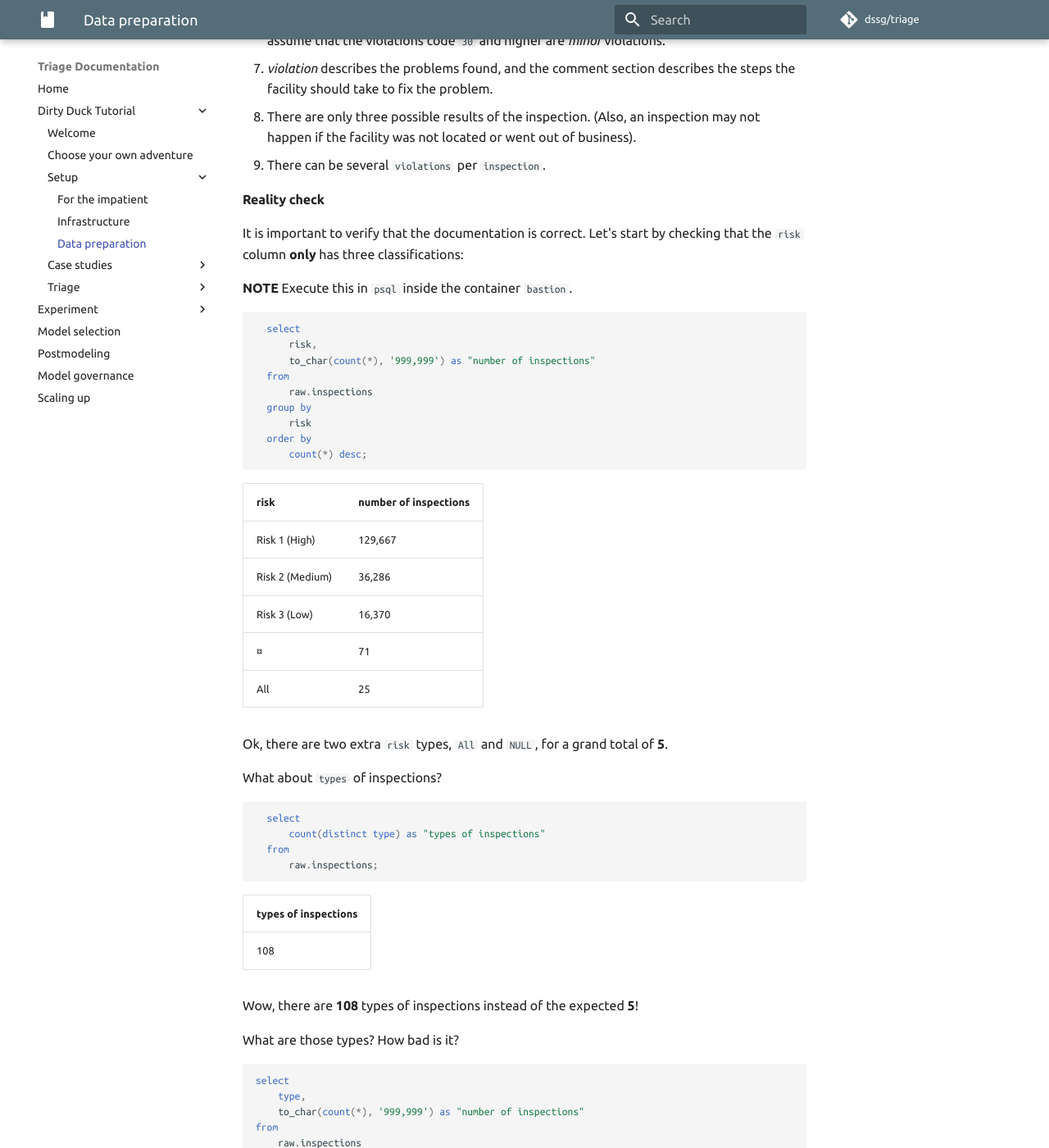
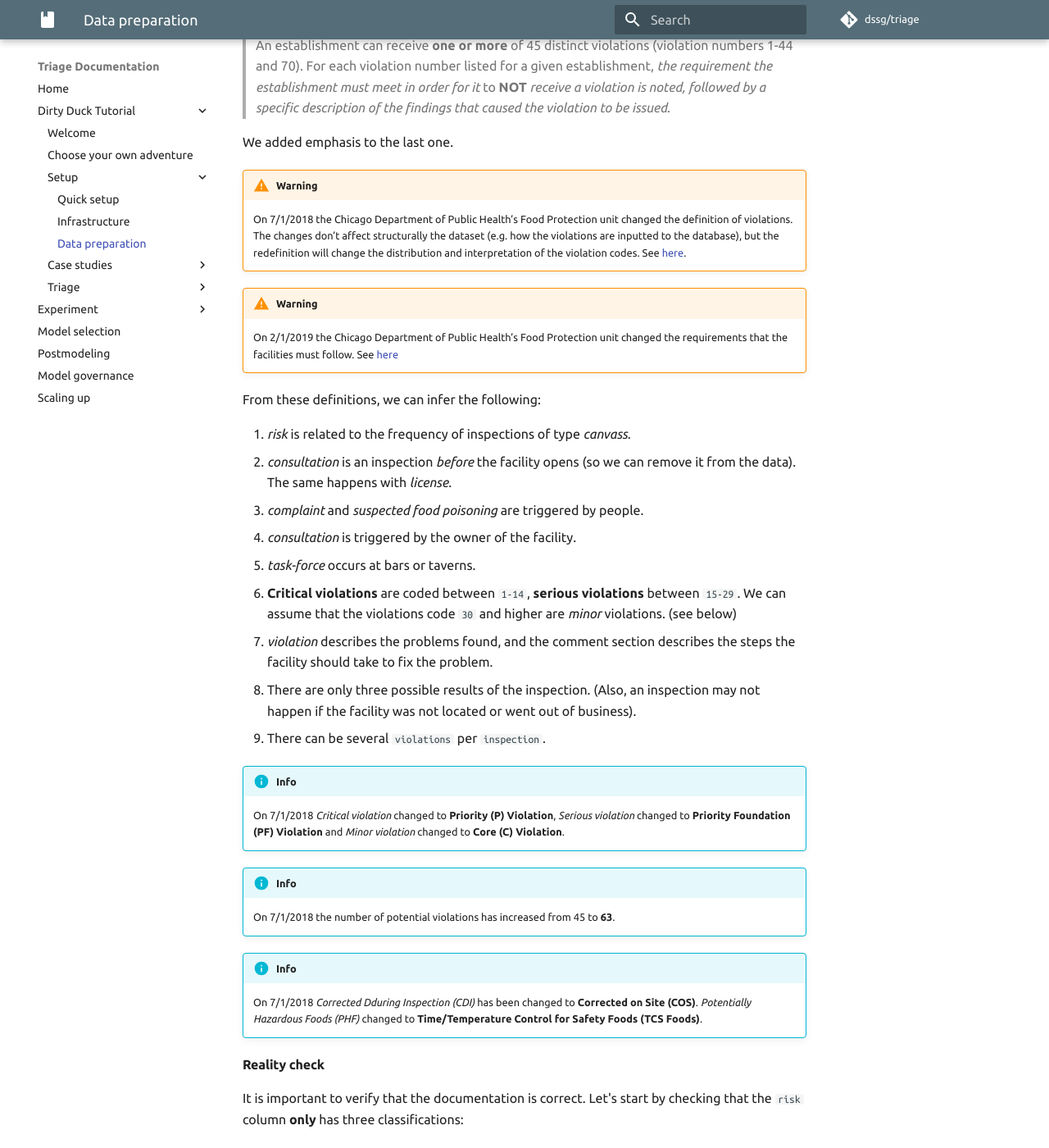
Before and after one commit to dssg/triage, an MkDocs documentation site: the page built from docs/sources/dirtyduck/docs/data_preparation.md, in a window 1280 px wide and 1400 px high, scrolled down 4735 px. Shown: the whole window at 82% size. Built offline with MkDocs 1.6.1 and Material for MkDocs 9.7.7, drawn with Linux system fonts in a browser that asks for light colours; a script that is not in the unit is left out; comment, search, counter and statistics services are not loaded; some of the changed text lies outside the part shown.

Commit message:
The food inspection dataset added columns breaking the building of the database (Fixed). Also they changed the definition and meaning of the violation, so, I added notes everywhere for that.

```diff
--- a/docs/mkdocs.yml
+++ b/docs/mkdocs.yml
@@ -62,7 +62,7 @@ nav:
     - Welcome: dirtyduck/docs/index.md
     - Choose your own adventure: dirtyduck/docs/choose_your_own_adventure.md
     - Setup:
-      - For the impatient: dirtyduck/docs/for_the_impatient.md
+      - Quick setup: dirtyduck/docs/for_the_impatient.md
       - Infrastructure: dirtyduck/docs/infrastructure.md
       - Data preparation: dirtyduck/docs/data_preparation.md
     - Case studies:
--- a/docs/sources/dirtyduck/docs/data_preparation.md
+++ b/docs/sources/dirtyduck/docs/data_preparation.md
@@ -89,10 +89,16 @@ The transformation "road" that we will take in this tutorial is as follows:
 
 ![img](images/data_road.png)
 
-
 <a id="orga5ba5d1"></a>
 
 ### Dataset documentation
+
+!!! info
+    For an updated version of the documentation of this dataset see
+    [Food Protection Services](https://www.chicago.gov/city/en/depts/cdph/provdrs/healthy_restaurants/svcs/food-protection-services.html)
+
+!!! info
+    The Food Code Rules (effective 2/1/2019) could be consulted [here](https://www.chicago.gov/content/dam/city/depts/cdph/food_env/general/Food_Protection/FoodCodeRules_Effective_Feb12019.pdf)
 
 The Chicago Food Inspection dataset has documentation [here](https://data.cityofchicago.org/api/assets/BAD5301B-681A-4202-9D25-51B2CAE672FF?download=true).
 
@@ -100,23 +106,48 @@ We can make sense there about the column's meaning, and the process that generat
 
 Most columns are self-explanatory, but some are not:<sup><a id="fnr.4" class="footref" href="#fn.4">4</a></sup>
 
--   ****Risk category of facility** (`risk`):**
+-   ***Risk category of facility* (`risk`):**
 
 > Each establishment is categorized as to its risk of adversely affecting the public’s health, with 1 being the highest and 3 the lowest. The frequency of inspection is tied to this risk, with risk 1 establishments inspected most frequently and risk 3 least frequently.
 
--   ****Inspection type** (`type`):**
+-   ***Inspection type* (`type`):**
 
 > An inspection can be one of the following types: canvass, the most common type of inspection performed at a frequency relative to the risk of the establishment; consultation, when the inspection is done at the request of the owner prior to the opening of the establishment; complaint, when the inspection is done in response to a complaint against the establishment; license, when the inspection is done as a requirement for the establishment to receive its license to operate; suspect food poisoning, when the inspection is done in response to one or more persons claiming to have gotten ill as a result of eating at the establishment (a specific type of complaint-based inspection); task-force inspection, when an inspection of a bar or tavern is done. Re-inspections can occur for most types of these inspections and are indicated as such.
 
--   ****Results** (`results`):**
+-   ***Results* (`results`):**
 
 > An inspection can pass, pass with conditions, or fail. Establishments receiving a ‘pass’ were found to have no critical or serious violations (violation number 1-14 and 15-29, respectively). Establishments receiving a ‘pass with conditions’ were found to have critical or serious violations, but these were corrected during the inspection. Establishments receiving a ‘fail’ were found to have critical or serious violations that were not correctable during the inspection. An establishment receiving a ‘fail’ does not necessarily mean the establishment’s licensed is suspended. Establishments found to be out of business or not located are indicated as such.
 
--   ****Violations** (`violations`):**
+!!! info
+    The result of the inspections (pass, pass with conditions or fail)
+    as well as the violations noted are based on the findings
+    identified and reported by the inspector at the time of the
+    inspection, and may not reflect the findings noted at other
+    times.
+
+-   ***Violations* (`violations`):**
 
 > An establishment can receive **one or more** of 45 distinct violations (violation numbers 1-44 and 70). For each violation number listed for a given establishment, *the requirement the establishment must meet in order for it* to **NOT** *receive a violation is noted, followed by a specific description of the findings that caused the violation to be issued*.
 
 We added emphasis to the last one.
+
+
+!!! warning
+    On 7/1/2018 the Chicago Department of Public Health’s Food
+    Protection unit changed the definition of violations.
+    The changes don’t affect structurally the dataset (e.g. how the
+    violations are inputted to the database), but the redefinition
+    will change the distribution and interpretation of the violation codes.
+    See
+    [here](https://www.cityofchicago.org/content/dam/city/depts/cdph/FoodProtection/ChicagoFoodCodeMajorChangesFinal2018.pdf).
+
+!!! warning
+    On 2/1/2019 the Chicago Department of Public Health’s Food
+    Protection unit changed the requirements that the facilities must
+    follow.
+    See [here](https://www.chicago.gov/content/dam/city/depts/cdph/food_env/general/Food_Protection/2019_ChicagoFoodCodeMajorChanges.pdf)
+
+
 
 From these definitions, we can infer the following:
 
@@ -125,11 +156,28 @@ From these definitions, we can infer the following:
 3.  *complaint* and *suspected food poisoning* are triggered by people.
 4.  *consultation* is triggered by the owner of the facility.
 5.  *task-force* occurs at bars or taverns.
-6.  **Critical violations** are coded between `1-14`, **serious violations** between `15-29`. We can assume that the violations code `30` and higher are *minor* violations.
+6.  **Critical violations** are coded between `1-14`, **serious
+    violations** between `15-29`. We can assume that the violations
+    code `30` and higher are *minor* violations. (see below)
 7.  *violation* describes the problems found, and the comment section describes the steps the facility should take to fix the problem.
 8.  There are only three possible results of the inspection. (Also, an inspection may not happen if the facility was not located or went out of business).
 9.  There can be several `violations` per `inspection`.
 
+!!! info
+    On 7/1/2018 *Critical violation* changed to **Priority (P)
+    Violation**, *Serious violation* changed to **Priority Foundation
+    (PF) Violation** and *Minor violation* changed to **Core (C)
+    Violation**.
+
+!!! info
+    On 7/1/2018 the number of potential violations has increased from
+    45 to **63**.
+
+!!! info
+    On 7/1/2018 *Corrected Dduring Inspection (CDI)* has been changed
+    to **Corrected on Site (COS)**. *Potentially Hazardous Foods
+    (PHF)* changed to **Time/Temperature Control for Safety Foods (TCS
+    Foods)**.
 
 ### Reality check
 
```
Also changed, not shown: other parts of docs/sources/dirtyduck/docs/data_preparation.md (+3 -3 lines), docs/sources/dirtyduck/docs/for_the_impatient.md (+1 -5 lines), docs/sources/dirtyduck/docs/intro.md (+1 -1 lines), 5 other files.
